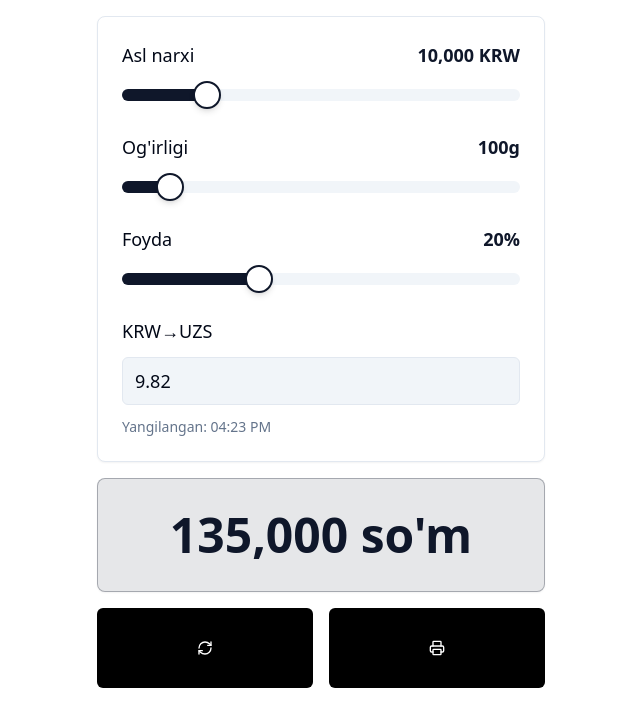
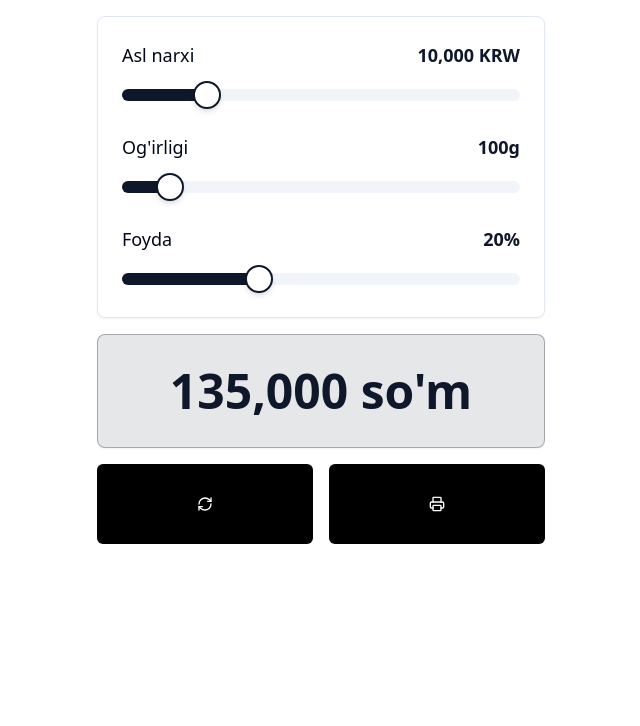
Before and after one commit to muminoff/retail-calc, a React (Vite) app: page / in a window 1280 px wide. Shown: the top 726 px of the page, without its empty margins (319-959 px from the left). Built offline with nearby package versions, Linux system fonts and the light colour scheme.

Commit message:
Remove exchange rate display from main interface, keep only in price details modal

```diff
--- a/src/components/Calculator.tsx
+++ b/src/components/Calculator.tsx
@@ -161,20 +161,6 @@ export function Calculator() {
               />
             </div>
           </div>
-
-          {/* Exchange Rate */}
-          <div className="space-y-3">
-            <Label className="text-lg font-medium">KRW→UZS</Label>
-            <Input
-              type="number"
-              value={exchangeRate.toFixed(2)}
-              readOnly
-              className="bg-muted h-12 text-lg font-medium"
-            />
-            <p className="text-sm text-muted-foreground">
-              Yangilangan: {formatTime(lastUpdated)}
-            </p>
-          </div>
         </CardContent>
       </Card>
 
@@ -240,6 +226,10 @@ export function Calculator() {
               <span>{margin}% foyda bilan:</span>
               <span className="text-primary">{formatNumber(priceWithMarginKRW)} KRW</span>
             </div>
+            <div className="flex justify-between text-sm pt-3 border-t">
+              <span className="text-muted-foreground">KRW→UZS kursi:</span>
+              <span>{exchangeRate.toFixed(2)}</span>
+            </div>
           </div>
         </DialogContent>
       </Dialog>
```
